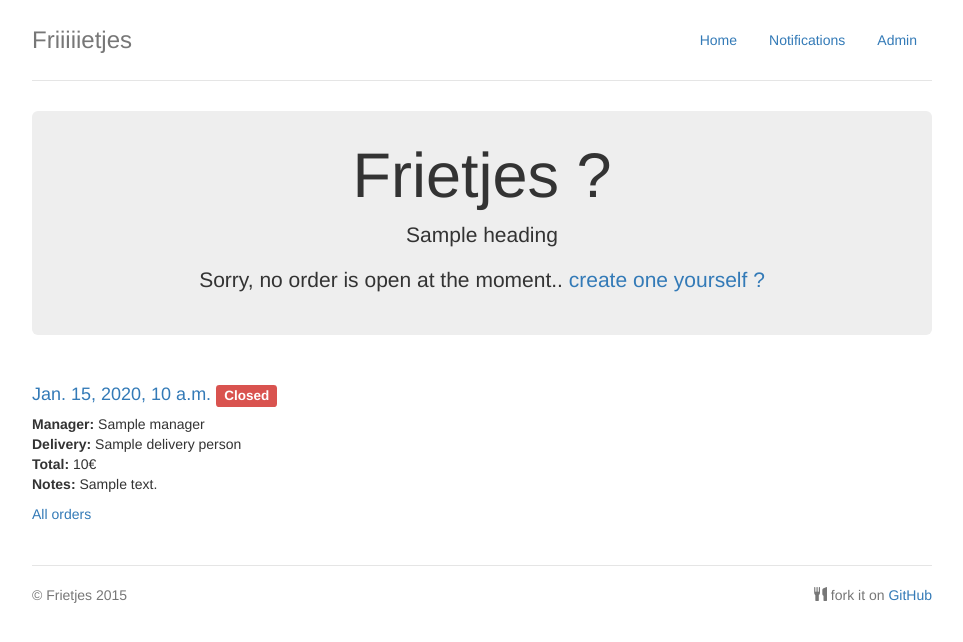
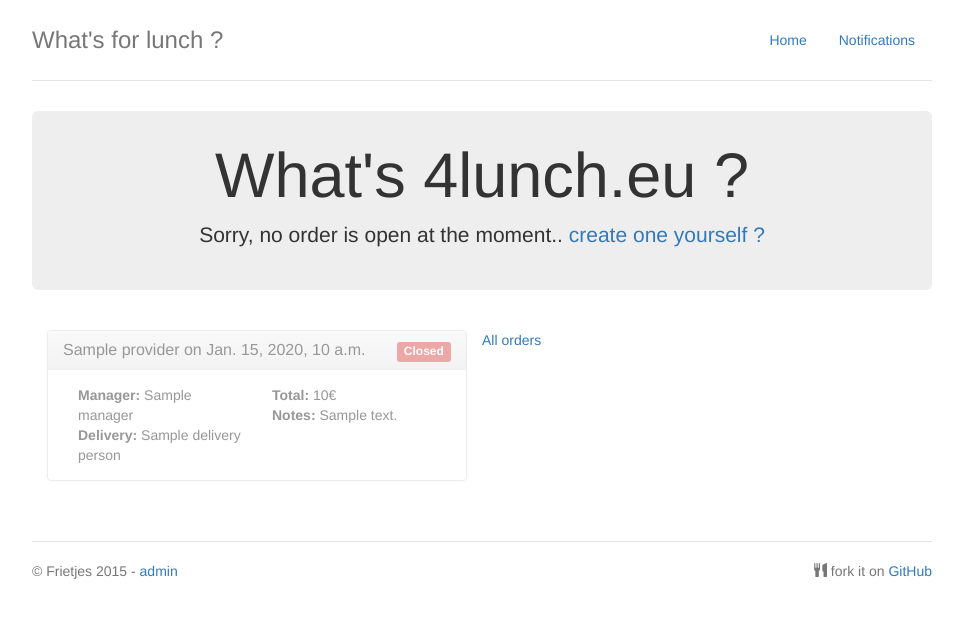
Before and after one commit to math2k/frietjes, a Django app: template app/templates/home.html in a window 1280 px wide. Shown: the top 642 px of the page, without its empty margins (158-1121 px from the left). Run offline with Django 3.2, Linux system fonts and the light colour scheme; the template is opened without the code that fills it: most values are stand-ins (such as "Sample title", 1, 10 or a date in 2020); some libraries are stand-ins or nearby versions.

Commit message:
Layout changes

```diff
--- a/app/admin.py
+++ b/app/admin.py
@@ -19,7 +19,7 @@ class MenuItemCategoryAdmin(ModelAdmin):
 
 
 class NotificationRequestAdmin(ModelAdmin):
-    list_display = ('name', 'email')
+    list_display = ('name', 'email', )
 
 
 class OrderAdmin(ModelAdmin):
--- a/app/models.py
+++ b/app/models.py
@@ -119,7 +119,7 @@ from django.dispatch import receiver
 
 @receiver(post_save)
 def notify_all(**kwargs):
-    if kwargs['sender'] != Order:
+    if kwargs['sender'] != Order or not kwargs['created']:
         return
     order = kwargs['instance']
     nrs = NotificationRequest.objects.filter(providers__in=[order.provider])
@@ -137,4 +137,4 @@ Cheers,
 To cancel notifications, visit this address: http://friejes.4lunch.eu{cancel_url}
         """.format(name=nr.name, cancel_url=reverse_lazy('notification-cancel', kwargs={'s': nr.secret}))
         send_mail("What's for lunch? - 4lunch.eu", body, '4lunch.eu notifications <notifications@4lunch.eu>',
-            [nr.email], fail_silently=False)
+            [nr.email], fail_silently=True)
--- a/app/templates/home.html
+++ b/app/templates/home.html
@@ -2,34 +2,49 @@
 
 {% block jumbo %}
     <div class="jumbotron">
-        <h1>Frietjes ?</h1>
-        <p class="lead">
-            {{ heading }}
-        </p>
+        <h1>What's 4lunch.eu ?</h1>
         {% if open_order %}
-            <p><a class="btn btn-lg btn-success" href="{% url 'order' order=open_order.pk %}" role="button">Order
-                now!</a></p>
+            <p>Some orders are open, make your choice below!</p>
         {% else %}
-            <p>Sorry, no order is open at the moment.. <a href="/admin">create one yourself ?</a></p>
+            <p>Sorry, no order is open at the moment.. <a href="{% url "admin:app_order_add" %}">create one yourself ?</a></p>
         {% endif %}
     </div>
 {% endblock %}
 
 {% block content %}
-    <div class="col-lg-122">
+    <div class="col-lg-6">
         {% for order in all_orders %}
-            <h4>
-                <a href="{% url "order-view" order=order.pk %}">{{ order.date }}</a>
+            <div style="{% if not order.open %}opacity: 0.5{% endif %}">
+                <div class="panel panel-default">
+                    <div class="panel-heading">
+                        <h3 class="panel-title">
+                            <a href="{% url "order-view" order=order.pk %}">{{ order.provider.name }}
+                                on {{ order.date }}</a>
+                            <div class="pull-right">
                                 {% if order.open %}
-                    <span class="label label-success">Open</span>
+                                    <div class="btn-group pull-right">
+                                        <a href="{% url "order" order=order.pk %}"
+                                           class="btn btn-success btn-xs">
+                                            Order
+                                        </a>
+                                        {% if request.user.is_authenticated %}
+                                            <a href="{% url "admin:app_order_change" order.pk %}"
+                                               class="btn btn-primary btn-xs">
+                                                Admin
+                                            </a>
+                                        {% endif %}
+                                    </div>
                                 {% else %}
                                     <span class="label label-danger">Closed</span>
                                 {% endif %}
-                {% if order.has_unpaid_user_order %}
-                    <span class="label label-warning">Not fully paid</span>
+                                {% if order.has_unpaid_user_order and order.closed %}
+                                    <span class="label label-warning">Not fully paid</span>&nbsp;
                                 {% endif %}
-            </h4>
-            <p>
+                            </div>
+                        </h3>
+                    </div>
+                    <div class="panel-body">
+                        <div class="col-xs-6">
                             <b>Manager:</b> {{ order.manager }}<br/>
                             <b>Delivery:</b>
                             {% if order.delivery_person %}
@@ -38,22 +53,28 @@
                                 {% if order.open %}
                                     you ?
                                     {% if request.user.is_authenticated and order.userorder_set.all|length > 0 %}
-                            <a href="{% url "pick-random" o=order.pk %}" class="btn btn-xs btn-primary">Pick at
+                                        <a href="{% url "pick-random" o=order.pk %}" class="btn btn-xs btn-primary">Pick
+                                            at
                                             random</a>
                                     {% endif %}
                                 {% endif %}
                             {% endif %}
-                <br/>
+                        </div>
+                        <div class="col-xs-6" style="padding-right: 0;">
                             <b>Total:</b> {{ order.total }}€<br/>
-                <b>Notes:</b> {{ order.notes }}
-            </p>
+                            <b>Notes:</b> {{ order.notes }}<br/>
+                        </div>
+                    </div>
+                </div>
+            </div>
+            {% if forloop.counter|divisibleby:col_size %}
+                </div>
+                <div class="col-lg-6">
+            {% endif %}
         {% endfor %}
-        <a href="{% url 'home' %}?all=1">All orders</a>
 
         </div>
-
-    <div class="col-lg-6">
-    </div>
+    <a href="{% url 'home' %}?all=1">All orders</a>
 {% endblock %}
 {% block extra_js %}
     <script>
--- a/app/templates/order-view.html
+++ b/app/templates/order-view.html
@@ -11,7 +11,7 @@
           {% if order.delivery_person %}
               <strong>{{ order.delivery_person.name }}</strong> is picking them up.<br />Thanks buddy!
           {% else %}
-              No one has volunteered yet to go pick up the fries. If no one volunteers, someone will be designated at random!
+              No one has volunteered yet to go pick up the food.<br />If no one volunteers, someone will be designated at random!
           {% endif %}
           </p>
         {% endif %}
--- a/app/views.py
+++ b/app/views.py
@@ -17,10 +17,11 @@ class HomeView(TemplateView):
     def get_context_data(self, **kwargs):
         ctx = {}
         if self.request.GET.get('all'):
-            ctx['all_orders'] = Order.objects.all().order_by("-date")
+            ctx['all_orders'] = Order.objects.all().order_by("-pk")
         else:
-            ctx['all_orders'] = Order.objects.all().order_by("-date")[:3]
+            ctx['all_orders'] = Order.objects.all().order_by("-pk")[:6]
         ctx['open_order'] = Order.objects.filter(open=True).order_by("-date").last()
+        ctx['col_size'] = int(len(ctx['all_orders']) / 2)
         ctx['heading'] = random.choice((
             'A day without fritjes is a day wasted',
             'A fritje a day, keeps the doctor away'
--- a/templates/base.html
+++ b/templates/base.html
@@ -16,7 +16,7 @@
       <script src="https://oss.maxcdn.com/html5shiv/3.7.2/html5shiv.min.js"></script>
       <script src="https://oss.maxcdn.com/respond/1.4.2/respond.min.js"></script>
     <![endif]-->
-    <title>Friiiietjes</title>
+    <title>What's for lunch ?</title>
     <!-- Latest compiled and minified CSS -->
 
     <!-- Optional theme -->
@@ -136,10 +136,10 @@
             <ul class="nav nav-pills pull-right">
                 <li role="presentation" class=""><a href="/">Home</a></li>
                 <li role="presentation" class="add-static-tooltip" title="Never miss frietjes again, get notified when someone starts an order!"><a href="{% url 'notification-request-form' %}">Notifications</a></li>
-                <li role="presentation"><a href="/admin">Admin</a></li>
+                <li role="presentation"></li>
             </ul>
         </nav>
-        <h3 class="text-muted"><a href="/" class="text-muted">Friiiiietjes</a></h3>
+        <h3 class="text-muted"><a href="/" class="text-muted">What's for lunch ?</a></h3>
     </div>
     {% for message in messages %}
         {% if message.tags == "error" %}
@@ -156,7 +156,7 @@
     </div>
 
     <footer class="footer hidden-print">
-      <p>&copy; Frietjes 2015 <span class="pull-right"><i class="glyphicon glyphicon-cutlery"></i> fork it on <a href="https://github.com/math2k/frietjes">GitHub</a></span></p>
+      <p>&copy; Frietjes 2015 - <a href="/admin">admin</a> <span class="pull-right"><i class="glyphicon glyphicon-cutlery"></i> fork it on <a href="https://github.com/math2k/frietjes">GitHub</a></span></p>
     </footer>
 
 </div>
```
Also changed, not shown: app/templates/order.html (+8 -3 lines). Lines whose indentation alone changed are shown as unchanged.
